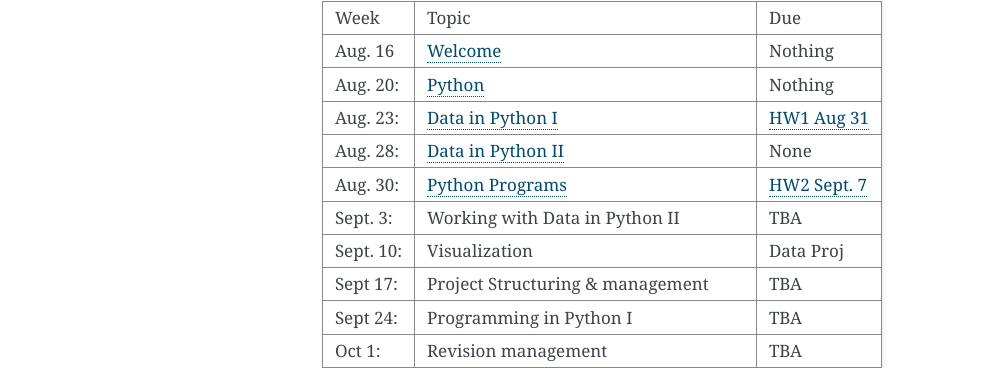
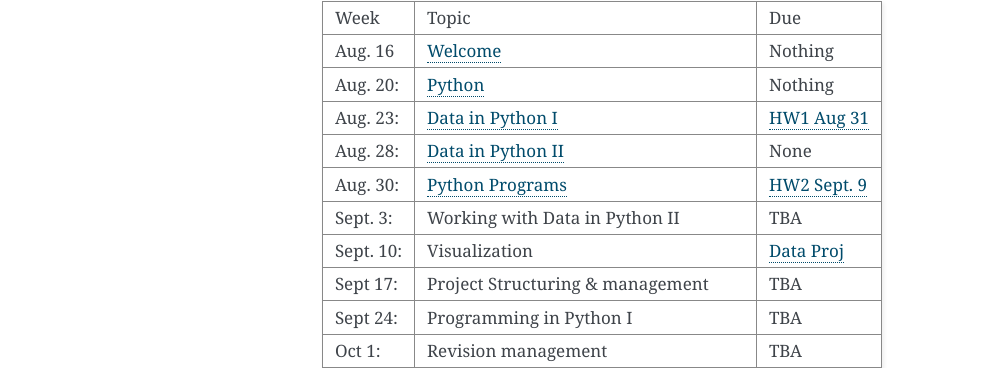
Before and after one commit to wrightaprilm/CompBio2018, a Sphinx documentation site: the page built from docs/index.rst, in a window 1280 px wide. Shown: the part 265-633 px from the top of the page, without its empty margins (148-1141 px from the left). Built offline with Sphinx 7.4.7, drawn with Linux system fonts in a browser that asks for light colours.

Commit message:
update indices

```diff
--- a/docs/index.rst
+++ b/docs/index.rst
@@ -27,11 +27,11 @@ Course Schedule
 +------------+----------------------------------------------------------+-------------------------------------------+
 | Aug. 28:   | `Data in Python II <http://class.selucompbio2018.com>`_  | None                                      |
 +------------+----------------------------------------------------------+-------------------------------------------+
-| Aug. 30:   | `Python Programs <http://class.selucompbio2018.com>`_    | `HW2 Sept. 7 <https://bit.ly/2NyD88n>`_   |
+| Aug. 30:   | `Python Programs <http://class.selucompbio2018.com>`_    | `HW2 Sept. 9 <https://bit.ly/2NyD88n>`_   |
 +------------+----------------------------------------------------------+-------------------------------------------+
 | Sept. 3:   |	Working with Data in Python II                          | TBA                                       |
 +------------+----------------------------------------------------------+-------------------------------------------+
-| Sept. 10:  |	Visualization                                           | Data Proj                                 |
+| Sept. 10:  |	Visualization                                           | `Data Proj <https://bit.ly/2MfhBA2>`_     |
 +------------+----------------------------------------------------------+-------------------------------------------+
 | Sept 17:   |	Project Structuring & management                        | TBA                                       |
 +------------+----------------------------------------------------------+-------------------------------------------+
```
